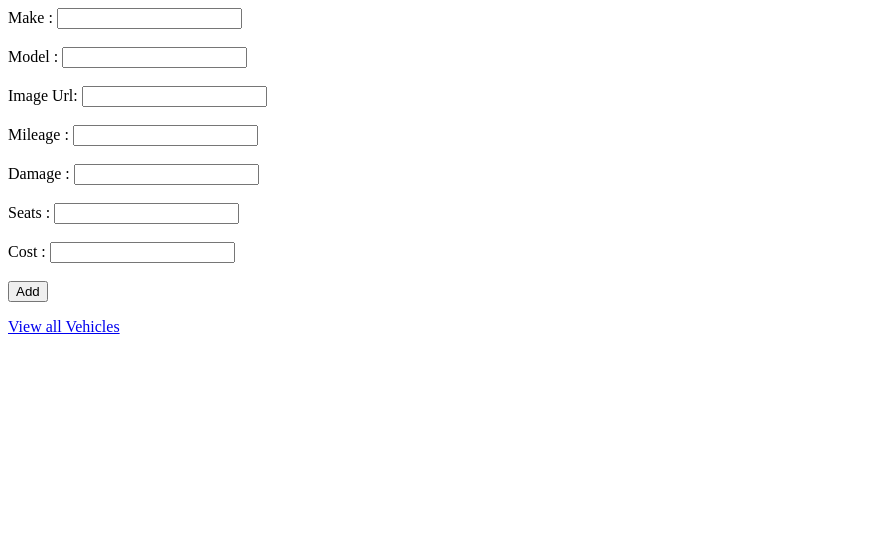
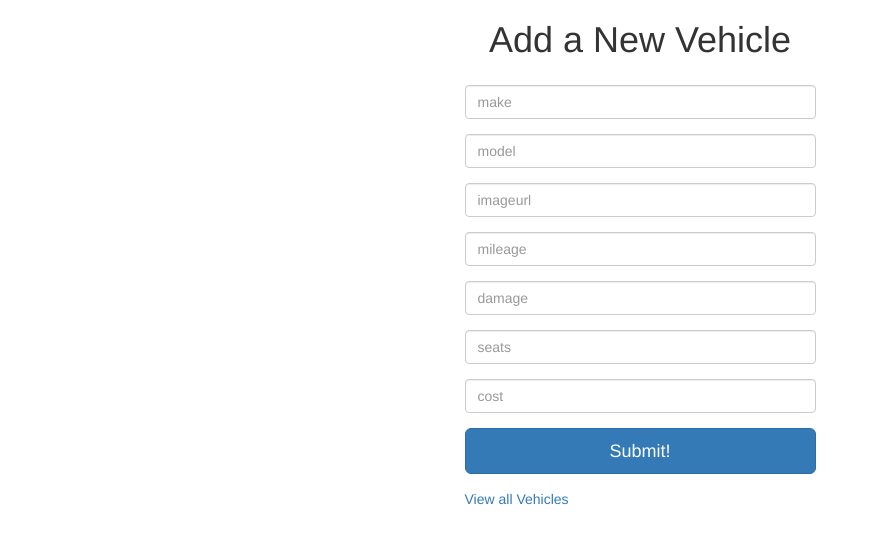
Before and after one commit to MerwinSamuel/RideShare, a Django app: page /add in a window 1280 px wide. Shown: the top 544 px of the page, without its empty margins (0-871 px from the left). Run offline with Django 3.2, Linux system fonts and the light colour scheme; some libraries are stand-ins or nearby versions.

Commit message:
Add New Car

```diff
--- a/templates/add.html
+++ b/templates/add.html
@@ -1,10 +1,11 @@
 <html>
 <head>
 <title>Add a Vehicle </title>
+<link rel="stylesheet" href="https://maxcdn.bootstrapcdn.com/bootstrap/3.3.7/css/bootstrap.min.css">
 </head>
 
 <body>
-<form action="/add" method="post">
+<!-- <form action="/add" method="post">
     {% csrf_token %}
     Make : <input type="text" name="make" required><br><br>
     Model : <input type="text" name="model" required><br><br>
@@ -15,12 +16,44 @@
     Cost : <input type="number" min="0" name="cost" required><br><br>
     <input type="submit" name="added" value="Add" required>
 </form>
-<a href="/">View all Vehicles<a>
-<!-- <form action = "" method = "post">
-    {% csrf_token %}
-    {{form.as_p }}
-    <input type="submit" value="Submit">
-</form>  -->
+<a href="/">View all Vehicles<a> -->
+
+    <div class="container">
+        <div class="row">
+            <h1 style="text-align: center">Add a New Vehicle</h1>
+            <div style="width: 30%; margin: 25px auto;">
+                <form action="/add" method="post">
+                    {% csrf_token %}
+                    <div class="form-group">
+                        <input class="form-control" type="text" name="make" placeholder="make" required>
+                    </div>
+                    <div class="form-group">
+                        <input class="form-control" type="text" name="model" placeholder="model" required>
+                    </div>
+                    <div class="form-group">
+                        <input class="form-control" type="text" name="imageurl" placeholder="imageurl" required>
+                    </div>
+                    <div class="form-group">
+                        <input class="form-control" type="number" name="mileage" step="0.01" placeholder="mileage" required>
+                    </div>
+                    <div class="form-group">
+                        <input class="form-control" type="text" name="damage" placeholder="damage" required>
+                    </div>
+                    <div class="form-group">
+                        <input class="form-control" type="number" min="0" name="seats" placeholder="seats" required>
+                    </div>
+                    <div class="form-group">
+                        <input class="form-control" type="number" min="0" name="cost" placeholder="cost" required>
+                    </div>
+                    <div class="form-group">
+                        <button class="btn btn-lg btn-primary btn-block">Submit!</button>
+                    </div>
+                </form>
+                <a href="/">View all Vehicles<a></a>
+            </div>
+        </div>
+    </div>
+
 </body>
 
 </html>
```
Also changed, not shown: templates/index.html (+25 -1 lines).
